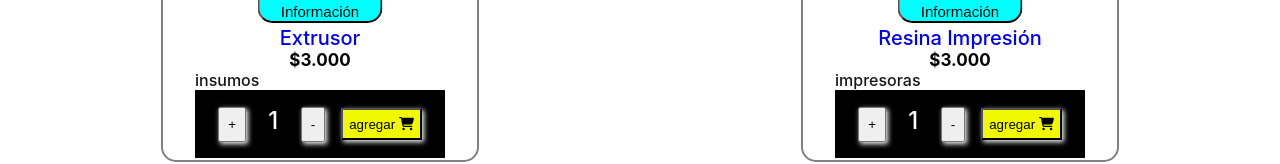
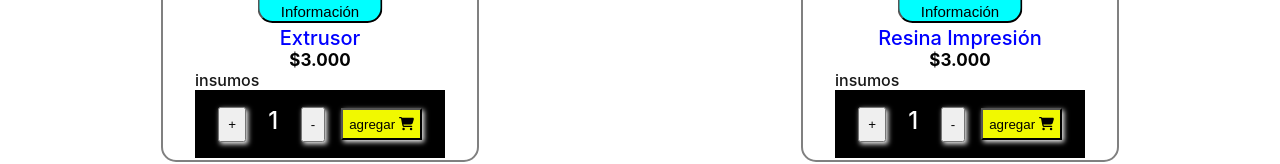
Before and after one commit to sebascardozo/appimagine3D, a React (Create React App) app: page / in a window 1280 px wide. Shown: the part 1439-1603 px from the top of the page. Built offline with nearby package versions, Linux system fonts and the light colour scheme.

Commit message:
selectioning categories

```diff
--- a/src/components/ItemList.jsx
+++ b/src/components/ItemList.jsx
@@ -2,10 +2,13 @@ import Item from "../components/item"
 import '../components/styles/ItemList.css'
 
 
-function ItemList({products}) {
+function ItemList({products,id}) {
   return (
     <div className="item-list">
-        {products.map(product => <Item id={product.id} product={product}/>)}
+            {id?
+                products.filter(products => products.category === id).map((product) => <Item key={product.id} product={product}/>):
+                products.map(product => <Item id={product.id} product={product}/>)
+            }
     </div>
   )
 }
--- a/src/components/ItemListContainer/ItemListContainer.jsx
+++ b/src/components/ItemListContainer/ItemListContainer.jsx
@@ -1,5 +1,6 @@
 import { useEffect, useState } from "react";
 import ItemList from "../ItemList";
+import { useParams } from "react-router-dom";
 import Loader from "../loader/loader";
 import { products } from "../datos/datos";
 
@@ -16,6 +17,7 @@ import { products } from "../datos/datos";
 
     const [products, setProducts] = useState([]);
     const [loading, setLoading] = useState(true);
+    const {id} = useParams();
 
     useEffect(() => {
       items
@@ -28,7 +30,7 @@ import { products } from "../datos/datos";
         <>
             <h1>{mensaje}</h1>
             {loading ? <Loader/>
-            : (<ItemList products={products}/>)}
+            : (<ItemList products={products} id={id}/>)}
 
         </>
     )
--- a/src/components/datos/datos.jsx
+++ b/src/components/datos/datos.jsx
@@ -14,6 +14,6 @@ export const products = [
   { id: "5", name: "Pack Pla", category: "insumos",description: "Combo 6 kg Filamento Recarga para Impresora 3D PLA Hellbot ECOFILA 1.75mm", price: "$7.980", image:img4, stock:15, initial: 1},
   { id: "6", name: "Pack Recarga", category: "insumos", description: "Opción RECARGA. Misma calidad, mismo producto a un precio menor..", price: "$2.000", image:img5, stock:4, initial: 1},
   { id: "7", name: "Extrusor", category: "insumos",description: "Kit Extrusor Bowden Mk8 Dura Aluminio Para Impresora 3d 1.75mm Derecha", price: "$3.000", image:img6, stock:10, initial: 1},
-  { id: "8", name: "Resina Impresión", category: "impresoras",description: "Resina Impresión 3d Lavable Al Agua Hellbot X 250ml", price: "$3.000", image:img7, stock:3, initial: 1},
+  { id: "8", name: "Resina Impresión", category: "insumos",description: "Resina Impresión 3d Lavable Al Agua Hellbot X 250ml", price: "$3.000", image:img7, stock:3, initial: 1},
 
 ];
```
